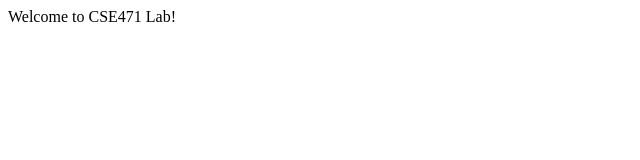
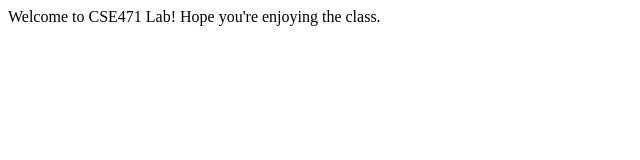
Before and after one commit to Rajin50/practice, a plain HTML site: page index.html in a window 1280 px wide. Shown: the whole page, without its empty margins (0-640 px from the left). Drawn offline with Linux system fonts and the light colour scheme.

Commit message:
Update index.html
New text added!

```diff
--- a/index.html
+++ b/index.html
@@ -1 +1 @@
-<p>Welcome to CSE471 Lab!</p>
+<p>Welcome to CSE471 Lab! Hope you're enjoying the class.</p>
```
